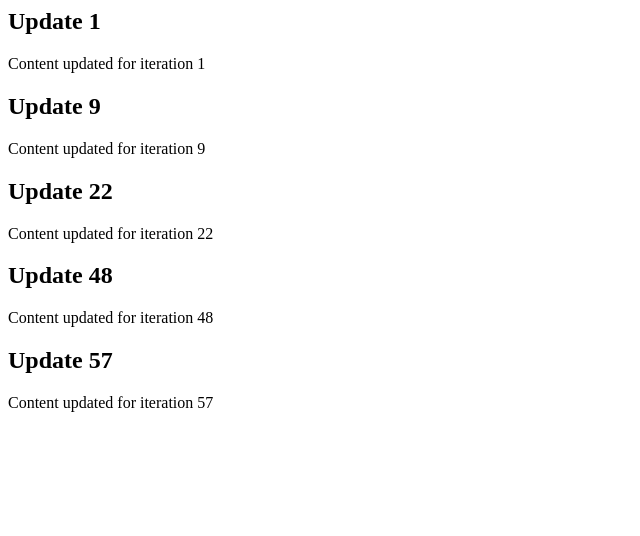
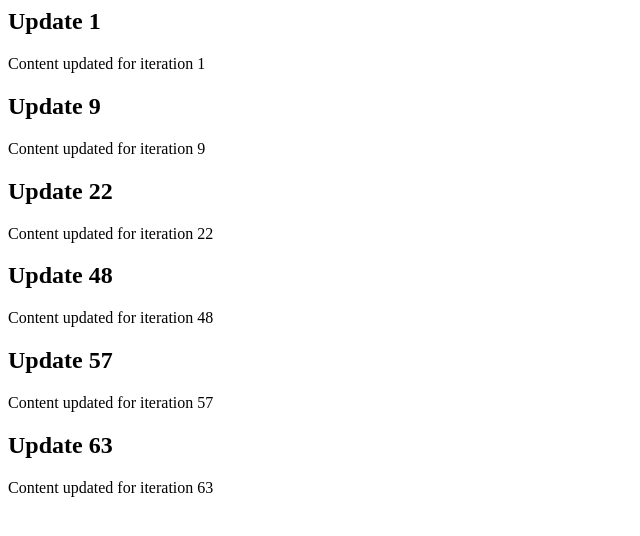
Before and after one commit to yoshimitsu198/laughing-waddle, a website: page index.html in a window 1280 px wide. Shown: the whole page, without its empty margins (0-640 px from the left). Drawn offline with Linux system fonts and the light colour scheme.

```diff
--- a/index.html
+++ b/index.html
@@ -27,3 +27,9 @@
     <h2>Update 57</h2>
     <p>Content updated for iteration 57</p>
 </div>
+
+<!-- Updated iteration 63 -->
+<div class="update-63">
+    <h2>Update 63</h2>
+    <p>Content updated for iteration 63</p>
+</div>
```
